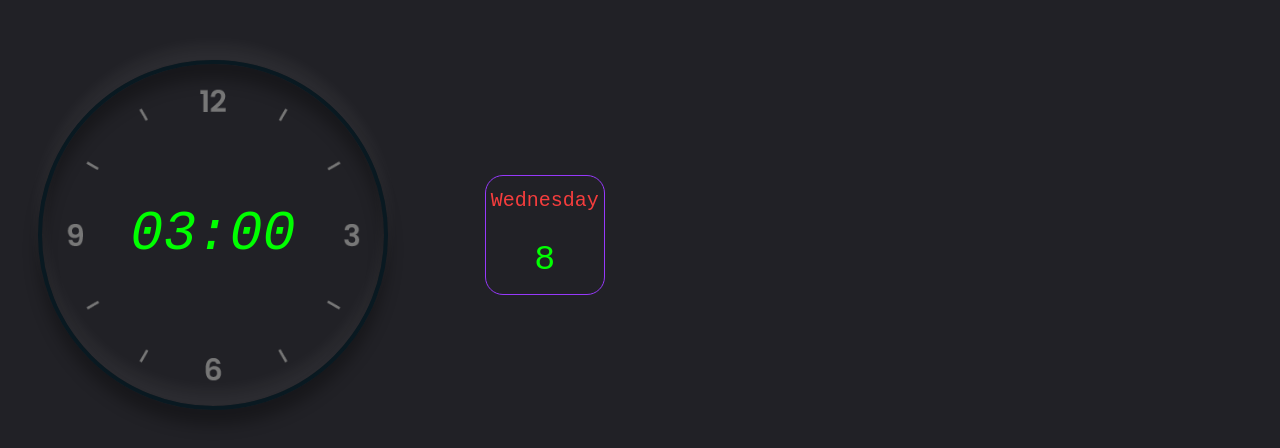
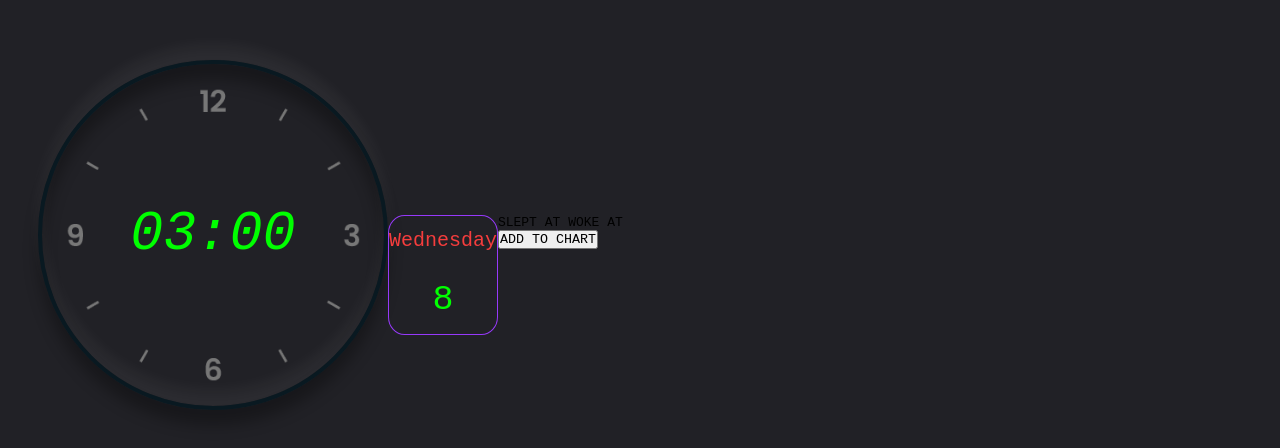
Before and after one commit to BalaIyyappan/Pet-Projects, a plain HTML site: page Sleep Tracker/index.html in a window 1280 px wide. Shown: the part 196-644 px from the top of the page. Drawn offline with nearby package versions, Linux system fonts and the light colour scheme.

Commit message:
Update index.html

```diff
--- a/Sleep Tracker/index.html
+++ b/Sleep Tracker/index.html
@@ -5,6 +5,7 @@
   <meta http-equiv="X-UA-Compatible" content="ie=edge">
   <title>Sleep Tracker</title>
   <link rel="stylesheet" href="sleep.css">
+  <script src="https://cdn.jsdelivr.net/npm/chart.js@2.8.0"></script>
   <script src="sleep.js" defer></script>
 </head>
 <body>
@@ -28,8 +29,20 @@
           <p id='day'></p>
           <p id='date'></p>
 
-        </div></div>
+        </div>
+        <div class="sleep">
+          <div class="chartData">
+            <label for="sleep">SLEPT AT</label>
+            <label for="woke">WOKE AT</label>
+            <button id='chartAdd'>ADD TO CHART</button>
+          </div>
+        </div>
       </div>
+        <div id="chart">
+          <canvas id="myChart" width="530" height="430" style="background-color:#212126;;"></canvas>
+        </div>
+      </div>
+
 
 </body>
 </html>
```
